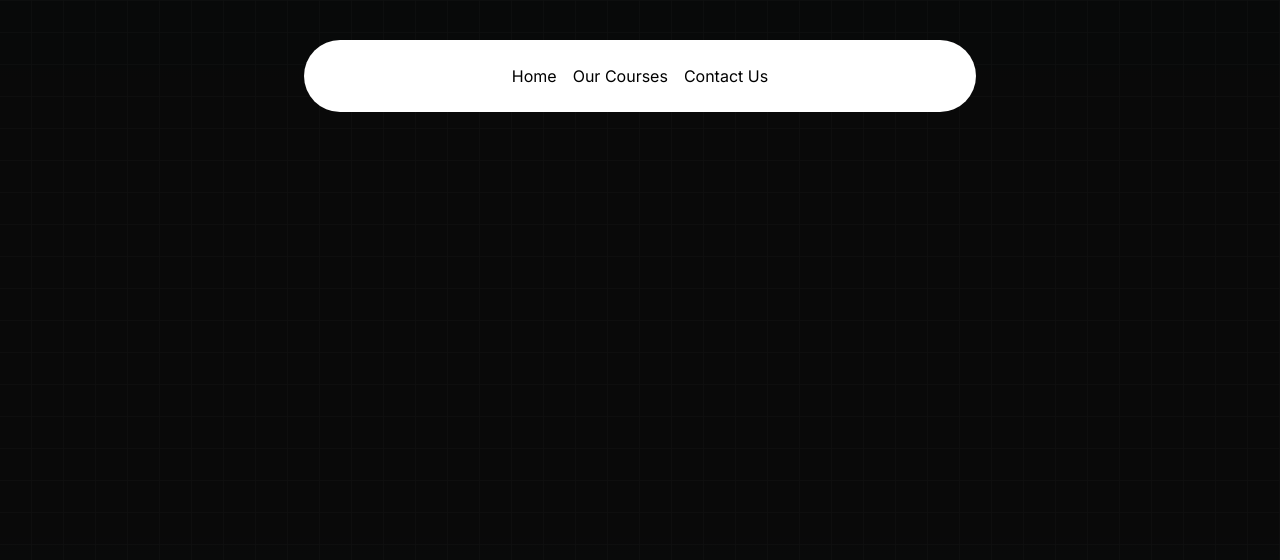
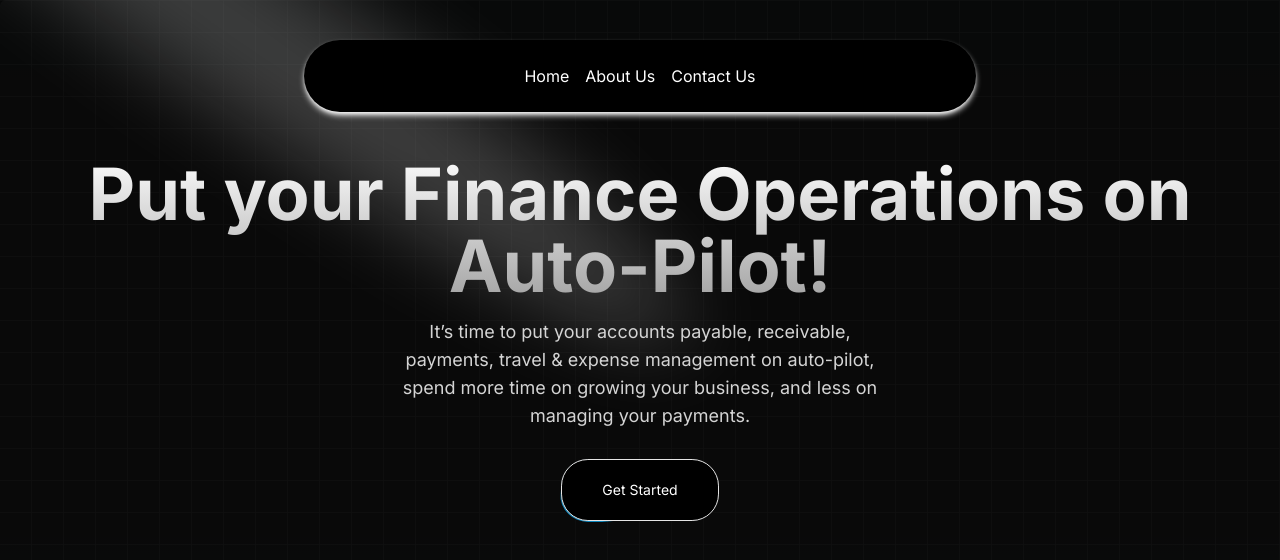
Before and after one commit to ShiruvatiNarasimha/Peakflo, a Next.js app: page / in a window 1280 px wide. Shown: the top 560 px of the page. Built offline with nearby package versions, Linux system fonts and the light colour scheme.

Commit message:
Add Updated Button CSS

```diff
--- a/src/app/page.tsx
+++ b/src/app/page.tsx
@@ -1,5 +1,9 @@
+import HeroSection from "@/components/HeroSection";
+
 export default function Home() {
   return (
-    <main className="min-h-screen bg-black/[0.96] antialiased bg-grid-white/[0.02]"></main>
+    <main className="min-h-screen bg-black/[0.96] antialiased bg-grid-white/[0.02]">
+      <HeroSection />
+    </main>
   );
 }
--- a/src/components/HeroSection.tsx
+++ b/src/components/HeroSection.tsx
@@ -1,6 +1,5 @@
 import Link from "next/link";
 import { Spotlight } from "./ui/Spotlight";
-("use client");
 import React from "react";
 import { Button } from "./ui/moving-border";
 
@@ -11,16 +10,25 @@ function HeroSection() {
         className="-top-40 left-0 md:left-60 md:-top-20"
         fill="white"
       />
-      <div>
-        <h1>Put your Finance Operations on Auto-Pilot!</h1>
-        <p>
+      <div className="pt-10 relative z-10 w-full text-center">
+        <h1 className="mt-20 md:mt-0 text-4xl md:text-7xl font-bold bg-clip-text text-transparent bg-gradient-to-b from-neutral-50 to-neutral-400">
+          Put your Finance Operations on
+          <br />
+          Auto-Pilot!
+        </h1>
+        <p className="mt-4 font-normal text-base md:text-lg text-neutral-300 max-w-lg mx-auto">
           It’s time to put your accounts payable, receivable, payments, travel &
           expense management on auto-pilot, spend more time on growing your
           business, and less on managing your payments.
         </p>
-        <div>
+        <div className="mt-7">
           <Link href={"/courses"}>
-            <Button>GetStarted</Button>
+            <Button
+              borderRadius="1.75rem"
+              className="bg-black dark:bg-black text-white dark:text-white border-neutral-200 dark:border-slate-800"
+            >
+              Get Started
+            </Button>
           </Link>
         </div>
       </div>
--- a/src/components/Navbar.tsx
+++ b/src/components/Navbar.tsx
@@ -19,7 +19,7 @@ function Navbar({ className }: { className?: string }) {
             item="Home"
           ></MenuItem>
         </Link>
-        <MenuItem setActive={setActive} active={active} item="Our Courses">
+        <MenuItem setActive={setActive} active={active} item="About Us">
           <div className="flex flex-col space-y-4 text-sm">
             <HoveredLink href="/courses">All Courses</HoveredLink>
             <HoveredLink href="/courses">Basic Music Theory</HoveredLink>
--- a/src/components/ui/navbar-menu.tsx
+++ b/src/components/ui/navbar-menu.tsx
@@ -28,7 +28,7 @@ export const MenuItem = ({
     <div onMouseEnter={() => setActive(item)} className="relative ">
       <motion.p
         transition={{ duration: 0.3 }}
-        className="cursor-pointer text-black hover:opacity-[0.9] dark:text-white"
+        className="cursor-pointer text-white hover:opacity-[0.9] dark:text-black"
       >
         {item}
       </motion.p>
@@ -70,7 +70,7 @@ export const Menu = ({
   return (
     <nav
       onMouseLeave={() => setActive(null)} // resets the state
-      className="relative rounded-full boder border-transparent dark:bg-black dark:border-white/[0.2] bg-white shadow-input flex justify-center space-x-4 px-8 py-6 "
+      className="relative rounded-full boder border-transparent dark:bg-black dark:border-white/[0.2] bg-black shadow-white  shadow-md flex justify-center space-x-4 px-8 py-6 "
     >
       {children}
     </nav>
```
